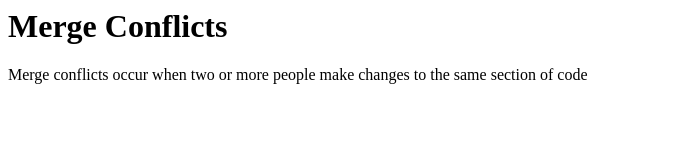
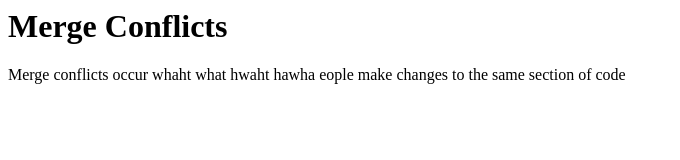
Before and after one commit to jacobg1/Merge-Conflicts, a plain HTML site: page index.html in a window 1280 px wide. Shown: the whole page, without its empty margins (0-680 px from the left). Drawn offline with Linux system fonts and the light colour scheme.

Commit message:
what what

```diff
--- a/index.html
+++ b/index.html
@@ -1,3 +1,3 @@
 <h1>Merge Conflicts</h1>
 
-<p>Merge conflicts occur when two or more people make changes to the same section of code</p>
+<p>Merge conflicts occur  whaht what hwaht hawha eople make changes to the same section of code</p>
```
